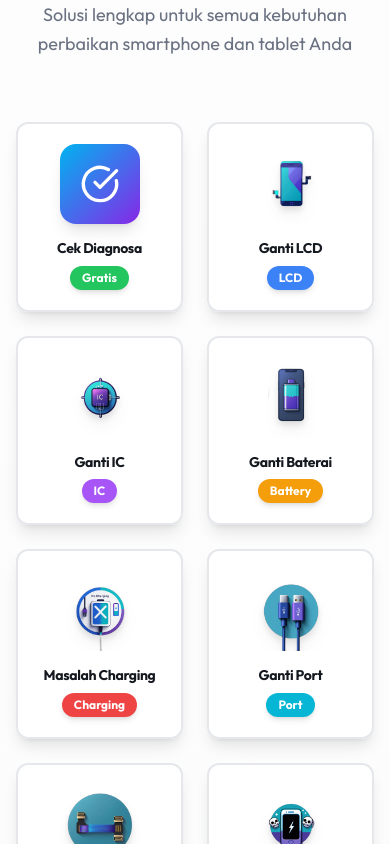
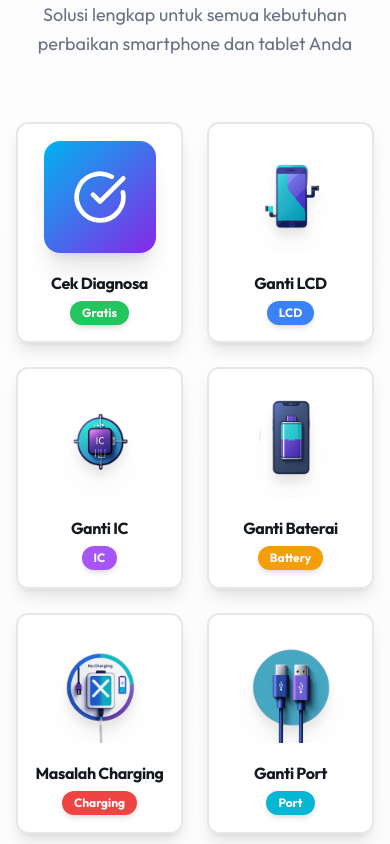
Before and after one commit to willWilly31/bitFNF, a React (Vite) app: page / in a window 390 px wide. Shown: the part 2600-3444 px from the top of the page. Built offline with nearby package versions, Linux system fonts and the light colour scheme; the HTML template or start-up script is replaced by a standard one.

Commit message:
Preceding changes

```diff
--- a/src/pages/Index.tsx
+++ b/src/pages/Index.tsx
@@ -274,18 +274,18 @@ const Index = () => {
                   key={idx}
                   className="shimmer-border group relative overflow-hidden hover-lift border-2 bg-card/50 backdrop-blur-sm shadow-lg hover:shadow-2xl hover:border-transparent rounded-xl"
                 >
-                  <div className="aspect-square p-5 flex flex-col items-center justify-center gap-4">
+                  <div className="aspect-[3/4] p-4 flex flex-col items-center justify-center gap-5">
                     {service.image ? (
-                      <div className="w-20 h-20 flex items-center justify-center rounded-2xl overflow-hidden">
-                        <img src={service.image} alt={service.title} className="w-full h-full object-contain transition-all duration-500 group-hover:scale-110 drop-shadow-lg" />
+                      <div className="w-28 h-28 md:w-32 md:h-32 flex items-center justify-center rounded-2xl overflow-hidden transition-all duration-700 group-hover:scale-115">
+                        <img src={service.image} alt={service.title} className="w-full h-full object-contain drop-shadow-xl transition-all duration-700 group-hover:drop-shadow-[0_8px_30px_rgba(0,182,240,0.4)]" />
                       </div>
                     ) : service.icon ? (
-                      <div className="w-20 h-20 rounded-2xl bg-gradient-to-br from-primary to-secondary flex items-center justify-center transition-all duration-500 group-hover:scale-110 shadow-lg">
-                        <service.icon className="w-10 h-10 text-white" />
+                      <div className="w-28 h-28 md:w-32 md:h-32 rounded-2xl bg-gradient-to-br from-primary to-secondary flex items-center justify-center transition-all duration-700 group-hover:scale-115 shadow-xl group-hover:shadow-[0_8px_40px_rgba(0,182,240,0.35)]">
+                        <service.icon className="w-14 h-14 md:w-16 md:h-16 text-white" />
                       </div>
                     ) : null}
                     <div className="text-center space-y-2">
-                      <h4 className="text-sm font-bold leading-tight tracking-tight">{service.title}</h4>
+                      <h4 className="text-base font-bold leading-tight tracking-tight">{service.title}</h4>
                       <span className={`inline-block px-3 py-1 rounded-full text-xs font-bold text-white ${service.badgeColor} shadow-md`}>
                         {service.badge}
                       </span>
```
